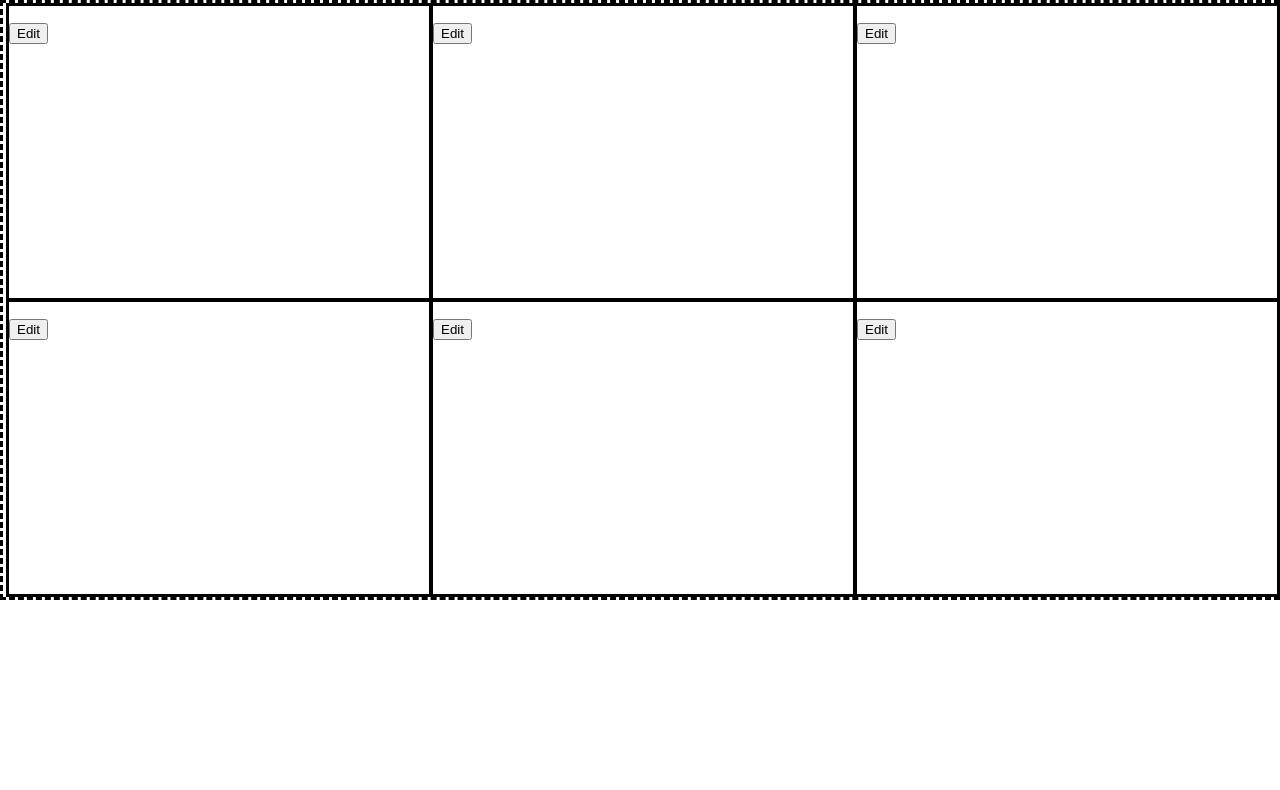
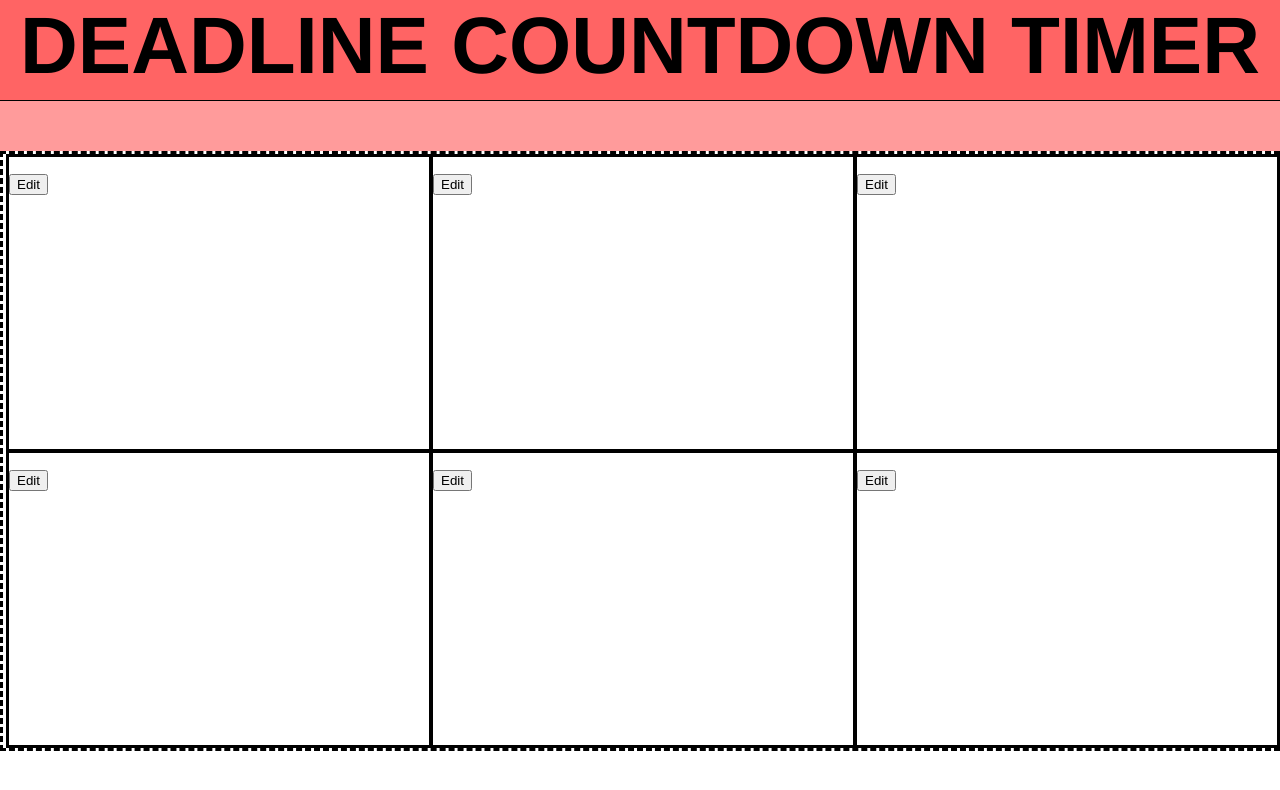
Before and after one commit to RichardKim503/deadline-countdown, a React (Create React App) app: page / in a window 1280 px wide. Shown: the top 790 px of the page. Built offline with nearby package versions, Linux system fonts and the light colour scheme.

Commit message:
Added header and navbar skeleton code

```diff
--- a/src/App.css
+++ b/src/App.css
@@ -37,6 +37,21 @@
   }
 }
 
+#header{
+  height: 100px;
+  background-color: rgb(255, 100, 100);
+  font-size: 80px;
+  font-weight: bold;
+  font-family:'Franklin Gothic Medium', 'Arial Narrow', Arial, sans-serif;
+  text-align: center;
+}
+
+#navbar{
+  height: 50px;
+  background-color: rgb(255, 155, 155);
+  border-top: solid 1px;
+}
+
 #deadline_main_table{
   width: 100%;
   height: 600px;
--- a/src/App.js
+++ b/src/App.js
@@ -2,10 +2,12 @@ import logo from './logo.svg';
 import './App.css';
 import DeadlineBox from './Client/DeadlineBox';
 import MainTable from './Client/MainTable';
+import Header from './Client/Header';
 
 function App() {
   return (
     <div>
+      <Header />
       <MainTable />
       {/* <DeadlineBox /> */}
     </div>
@@ -17,4 +19,15 @@ export default App;
 // todo
 /*
 i should add pm and am
+max number and checking
+title checking for 100 or less
+modal
+server side and use session
+
+navbar should have login in out feature
+
+database schema:
+exist?
+title
+time in milliseconds
 */
--- a/src/Client/DeadlineBox.js
+++ b/src/Client/DeadlineBox.js
@@ -114,6 +114,21 @@ export default function DeadlineBox(){
                 </div>
             )}
 
+            {edit && (
+                <div>
+                    <DeadlineEdit
+                        updateDeadline = {updateDeadline}
+                        setEdit = {setEdit}
+                        editTitle = {editTitle}
+                    />
+
+                    <button onClick={hideEdit}>
+                        Cancel
+                    </button>
+                </div>
+
+            )}
+
 
 
 
@@ -134,20 +149,7 @@ export default function DeadlineBox(){
 
 
 
-            {edit && (
-                <div>
-                    <DeadlineEdit
-                        updateDeadline = {updateDeadline}
-                        setEdit = {setEdit}
-                        editTitle = {editTitle}
-                    />
 
-                    <button onClick={hideEdit}>
-                        Cancel
-                    </button>
-                </div>
-
-            )}
 
         </div>
     )
--- /dev/null
+++ b/src/Client/Header.js
@@ -0,0 +1,13 @@
+import React, { useState } from 'react';
+
+function Header() {
+
+
+    return (
+        <div id='header'>
+            DEADLINE COUNTDOWN TIMER
+        </div>
+     );
+}
+
+export default Header;
--- a/src/Client/MainTable.js
+++ b/src/Client/MainTable.js
@@ -1,10 +1,12 @@
 import React from 'react';
 import DeadlineBox from './DeadlineBox';
+import NavBar from './NavBar';
 
 export default function MainTable(){
 
     return(
         <div>
+            <NavBar />
             <table id='deadline_main_table'>
                 <tbody>
                     <tr>
--- /dev/null
+++ b/src/Client/NavBar.js
@@ -0,0 +1,11 @@
+import React, { useState } from 'react';
+
+function NavBar() {
+    return (
+        <div id='navbar'>
+
+        </div>
+     );
+}
+
+export default NavBar;
```
